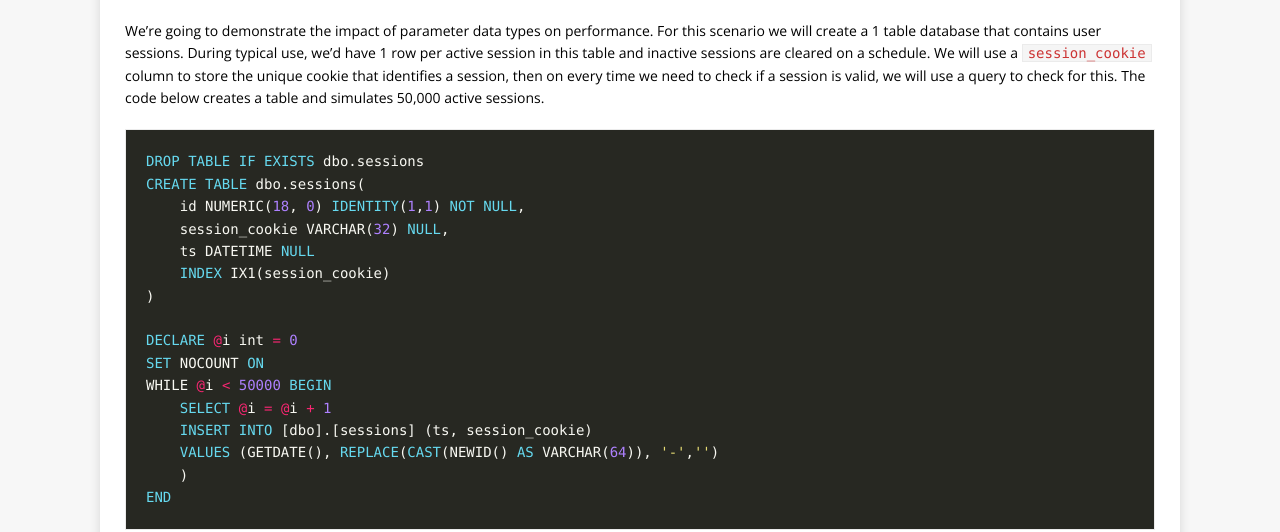
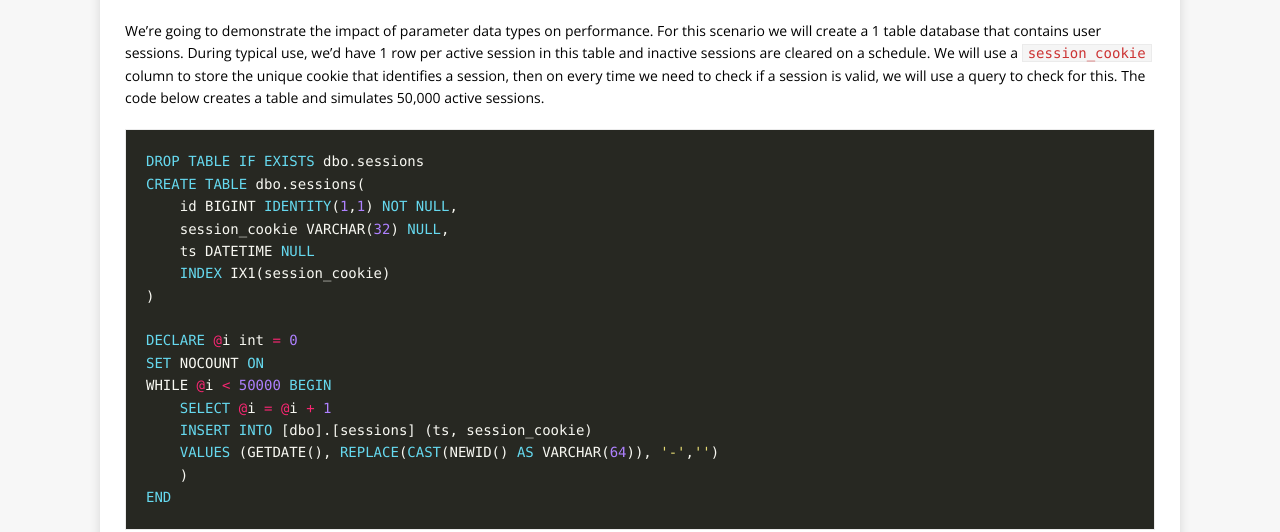
Before and after one commit to alihacks/alihacks.github.io, a plain HTML site: page posts/2021-01-30-the-one-character-performance-fix/index.html in a window 1280 px wide. Shown: the part 283-815 px from the top of the page. Drawn offline with nearby package versions, Linux system fonts and the light colour scheme.

Commit message:
Publishing site built at 01/31/2021 16:29 -05:00

```diff
--- a/posts/2021-01-30-the-one-character-performance-fix/index.html
+++ b/posts/2021-01-30-the-one-character-performance-fix/index.html
@@ -54,7 +54,7 @@
 <p>We&rsquo;re going to demonstrate the impact of parameter data types on performance. For this scenario we will create a 1 table database that contains user sessions. During typical use, we&rsquo;d have 1 row per active session in this table and inactive sessions are cleared on a schedule. We will use a <code>session_cookie</code> column to store the unique cookie that identifies a session, then on every time we need to check if a session is valid, we will use a query to check for this. The code below creates a table and simulates 50,000 active sessions.</p>
 <div class="highlight"><pre style="color:#f8f8f2;background-color:#272822;-moz-tab-size:4;-o-tab-size:4;tab-size:4"><code class="language-sql" data-lang="sql"><span style="color:#66d9ef">DROP</span> <span style="color:#66d9ef">TABLE</span> <span style="color:#66d9ef">IF</span> <span style="color:#66d9ef">EXISTS</span> dbo.sessions
 <span style="color:#66d9ef">CREATE</span> <span style="color:#66d9ef">TABLE</span> dbo.sessions(
-	id NUMERIC(<span style="color:#ae81ff">18</span>, <span style="color:#ae81ff">0</span>) <span style="color:#66d9ef">IDENTITY</span>(<span style="color:#ae81ff">1</span>,<span style="color:#ae81ff">1</span>) <span style="color:#66d9ef">NOT</span> <span style="color:#66d9ef">NULL</span>,
+	id BIGINT <span style="color:#66d9ef">IDENTITY</span>(<span style="color:#ae81ff">1</span>,<span style="color:#ae81ff">1</span>) <span style="color:#66d9ef">NOT</span> <span style="color:#66d9ef">NULL</span>,
 	session_cookie VARCHAR(<span style="color:#ae81ff">32</span>) <span style="color:#66d9ef">NULL</span>,
 	ts DATETIME <span style="color:#66d9ef">NULL</span>
 	<span style="color:#66d9ef">INDEX</span> IX1(session_cookie)
```
